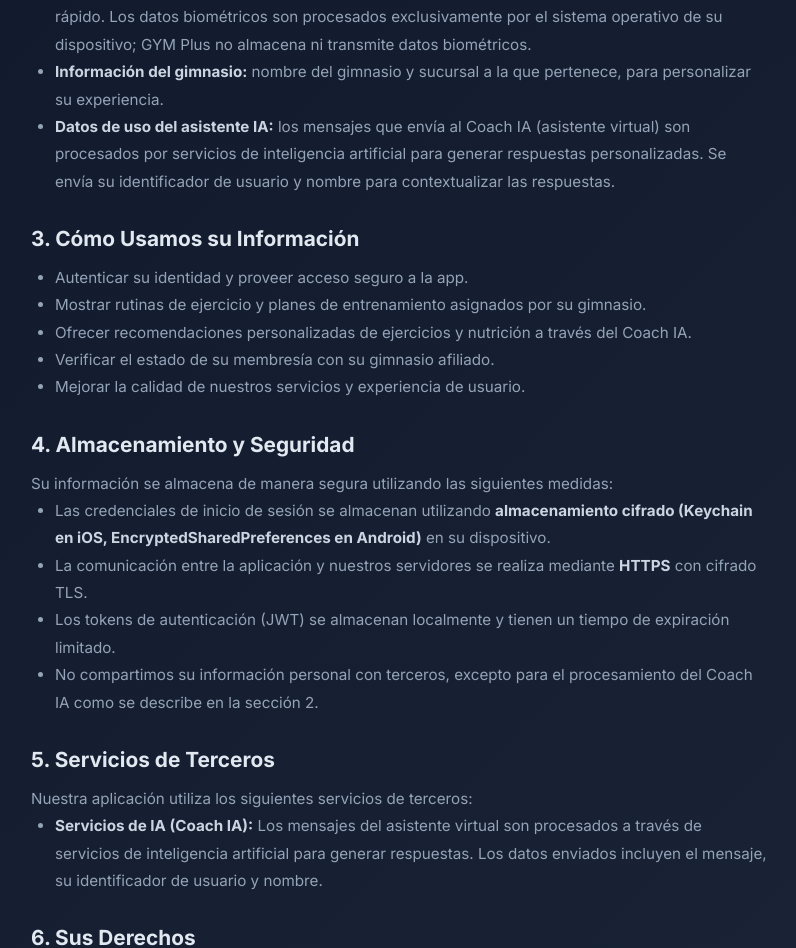
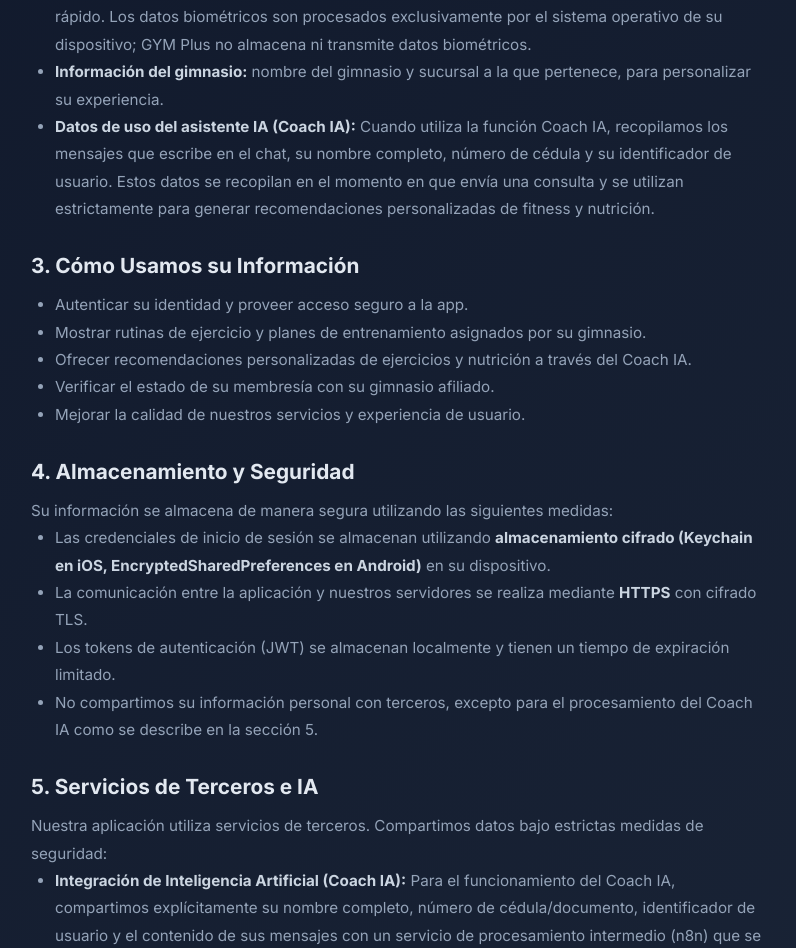
Before and after one commit to ChrisCueva3693/GYMPLUSFRONT, a React (Vite) app: page /privacy-policy in a window 1280 px wide. Shown: the part 587-1535 px from the top of the page, without its empty margins (241-1037 px from the left). Built offline with nearby package versions, Linux system fonts and the light colour scheme; no server answers.

Commit message:
cambios de politicas de privacidad

```diff
--- a/src/pages/PrivacyPolicy.jsx
+++ b/src/pages/PrivacyPolicy.jsx
@@ -163,12 +163,12 @@
             </li>
             <li>
               <strong style={{ color: '#cbd5e1' }}>
-                Datos de uso del asistente IA:
+                Datos de uso del asistente IA (Coach IA):
               </strong>{' '}
-              los mensajes que envía al Coach IA (asistente virtual) son
-              procesados por servicios de inteligencia artificial para generar
-              respuestas personalizadas. Se envía su identificador de usuario y
-              nombre para contextualizar las respuestas.
+              Cuando utiliza la función Coach IA, recopilamos los mensajes que escribe
+              en el chat, su nombre completo, número de cédula y su identificador de usuario.
+              Estos datos se recopilan en el momento en que envía una consulta y se utilizan
+              estrictamente para generar recomendaciones personalizadas de fitness y nutrición.
             </li>
           </ul>
         </div>
@@ -217,25 +217,29 @@
             </li>
             <li>
               No compartimos su información personal con terceros, excepto para
-              el procesamiento del Coach IA como se describe en la sección 2.
+              el procesamiento del Coach IA como se describe en la sección 5.
             </li>
           </ul>
         </div>
 
         <div style={sectionStyle}>
-          <h2 style={headingStyle}>5. Servicios de Terceros</h2>
+          <h2 style={headingStyle}>5. Servicios de Terceros e IA</h2>
           <p style={textStyle}>
-            Nuestra aplicación utiliza los siguientes servicios de terceros:
+            Nuestra aplicación utiliza servicios de terceros. Compartimos datos bajo
+            estrictas medidas de seguridad:
           </p>
           <ul style={listStyle}>
             <li>
               <strong style={{ color: '#cbd5e1' }}>
-                Servicios de IA (Coach IA):
+                Integración de Inteligencia Artificial (Coach IA):
               </strong>{' '}
-              Los mensajes del asistente virtual son procesados a través de
-              servicios de inteligencia artificial para generar respuestas. Los
-              datos enviados incluyen el mensaje, su identificador de usuario y
-              nombre.
+              Para el funcionamiento del Coach IA, compartimos explícitamente su nombre completo,
+              número de cédula/documento, identificador de usuario y el contenido de sus mensajes
+              con un servicio de procesamiento intermedio (n8n) que se conecta con
+              proveedores de Inteligencia Artificial de terceros. Confirmamos que estos terceros
+              procesan la información de forma segura y proporcionan un nivel de protección
+              igual o equivalente al detallado en esta política. Los datos no se utilizan para
+              entrenar modelos públicos ni se venden a terceros.
             </li>
           </ul>
         </div>
```
